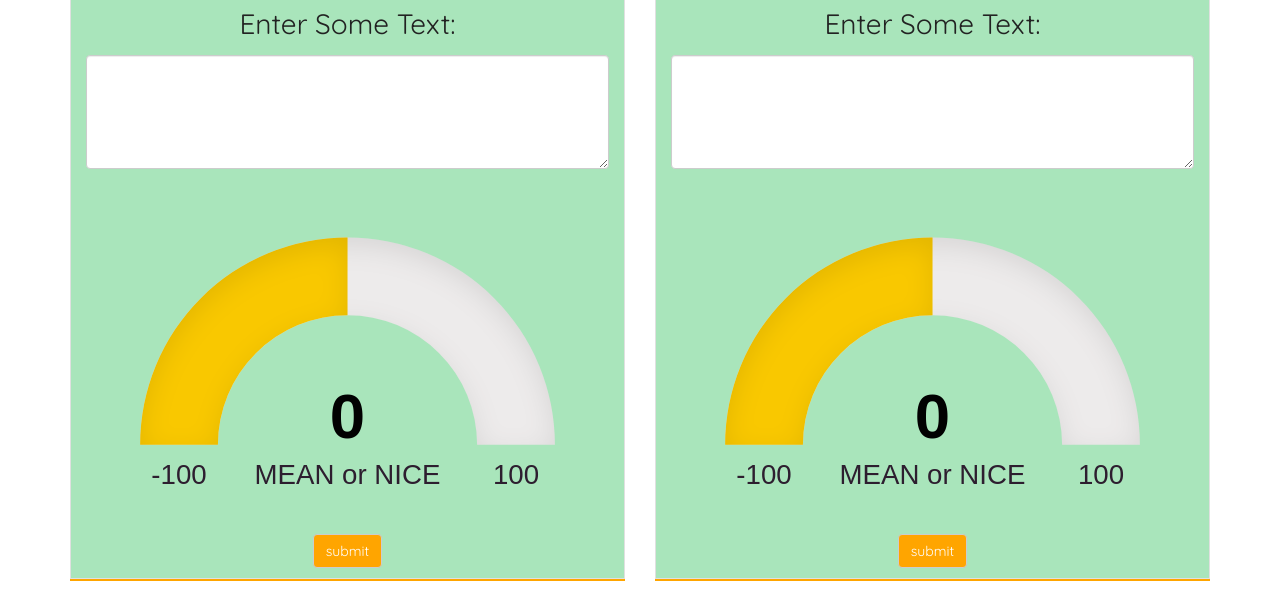
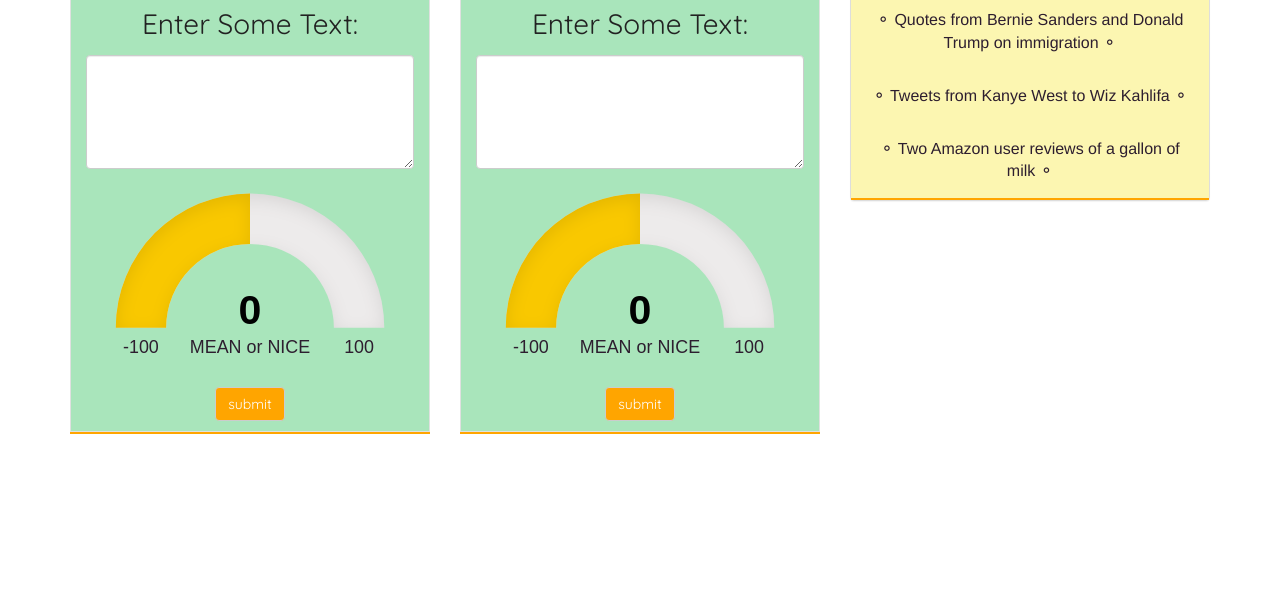
Before and after one commit to khsagehorn/whazzat, a website: page src/index.html in a window 1280 px wide. Shown: the part 91-689 px from the top of the page. Drawn offline with nearby package versions, Linux system fonts and the light colour scheme.

Commit message:
reformat

```diff
--- a/src/css/main.css
+++ b/src/css/main.css
@@ -40,3 +40,7 @@
   border: none;
   width: 100%;
 }
+
+.panel > button:hover {
+
+}
--- a/src/index.html
+++ b/src/index.html
@@ -14,7 +14,7 @@
 <div class="container">
   <div class="row">
         <!-- Box 1 -->
-      <div class="col-sx-12 col-sm-6 col-lg-6">
+      <div class="col-xs-12 col-sm-6 col-md-4 col-lg-4">
         <div class="box">
         <div class="icon">
           <div class="image"><i class="fa fa-thumbs-o-up">?!</i></div>
@@ -37,7 +37,7 @@
 
 
     <!-- Box 2 -->
-    <div class="col-sx-12 col-sm-6 col-lg-6">
+    <div class="col-xs-12 col-sm-12 col-md-4 col-lg-4">
       <div class="box">
         <div class="icon">
           <div class="image"><i class="fa fa-thumbs-o-up">?!</i></div>
@@ -55,19 +55,23 @@
         <div class="space"></div>
       </div>
     </div>
-  </div>
-</div>
 
-<div class="container">
+    <div class="col-xs-12 col-sm-12 col-md-4 col-lg-4">
     <h2 class="panel-heading">Try Some Examples:</h2>
       <div class="panel panel-default">
     <!-- <div class="panel-heading">Panel Heading</div> -->
       <button id="quotes" class="panel-body">&#9900 Quotes from Bernie Sanders and Donald Trump on immigration &#9900</button>
       <button id="tweets"class="panel-body">&#9900 Tweets from Kanye West to Wiz Kahlifa &#9900</button>
-    <button id="reviews" class="panel-body">&#9900 Two Amazon user reviews of a gallon of milk &#9900</div>
+      <button id="reviews" class="panel-body">&#9900 Two Amazon user reviews of a gallon of milk &#9900</button>
       <div class="space"></button>
       </div>
     </div>
+
+
+  </div>
+</div>
+
+
 
 
 
```
Lines whose indentation alone changed are shown as unchanged.
